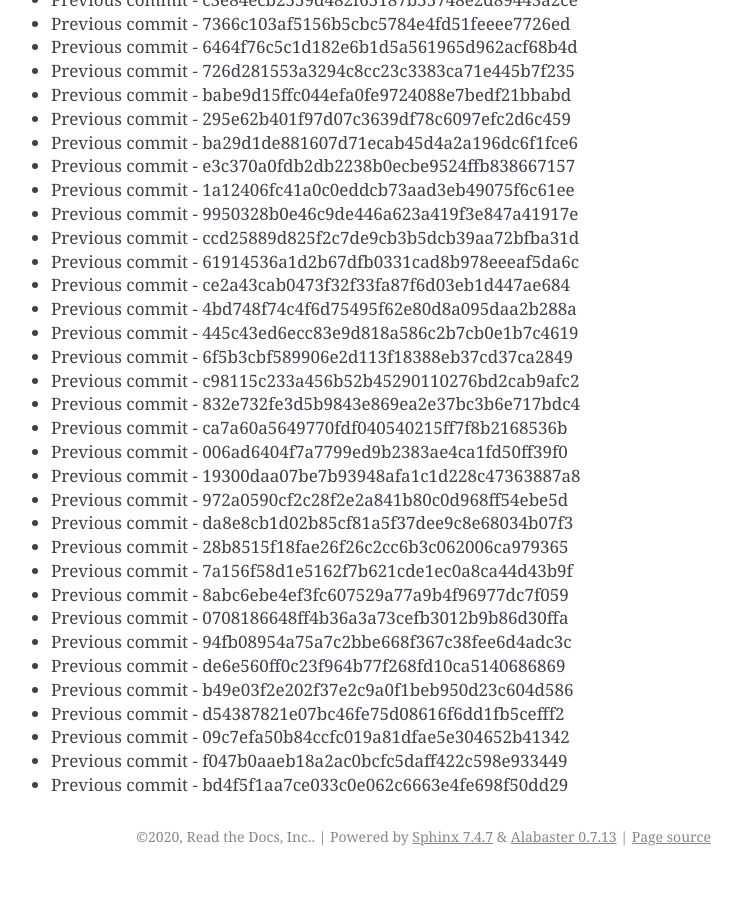
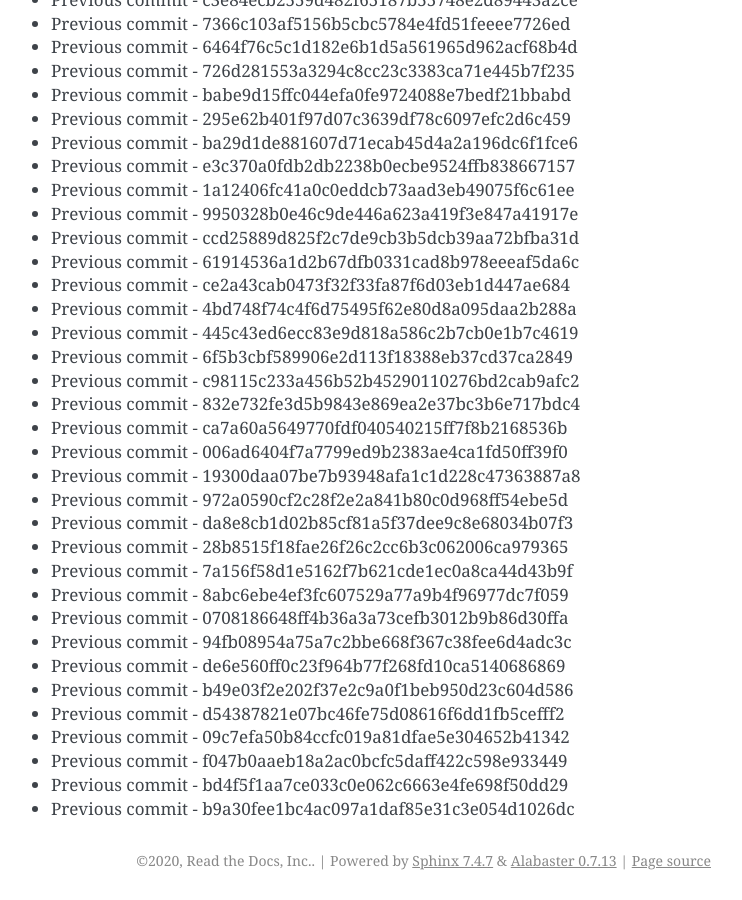
Before and after one commit to readthedocs/rtd-git-stresstest, a Sphinx documentation site: the page built from docs/updates.rst, in a window 1280 px wide and 900 px high, scrolled down 3440 px. Shown: the whole window, without its empty margins (399-1141 px from the left). Built offline with Sphinx 7.4.7, drawn with Linux system fonts in a browser that asks for light colours; before the commit the page ends 4316 px from its top, so only the background shows below that.

Commit message:
Generating commit from previous: b9a30fee1bc4ac097a1daf85e31c3e054d1026dc

```diff
--- a/docs/updates.rst
+++ b/docs/updates.rst
@@ -176,3 +176,4 @@ It can be tested for any performance characteristics.
 * Previous commit - 09c7efa50b84ccfc019a81dfae5e304652b41342
 * Previous commit - f047b0aaeb18a2ac0bcfc5daff422c598e933449
 * Previous commit - bd4f5f1aa7ce033c0e062c6663e4fe698f50dd29
+* Previous commit - b9a30fee1bc4ac097a1daf85e31c3e054d1026dc
```
